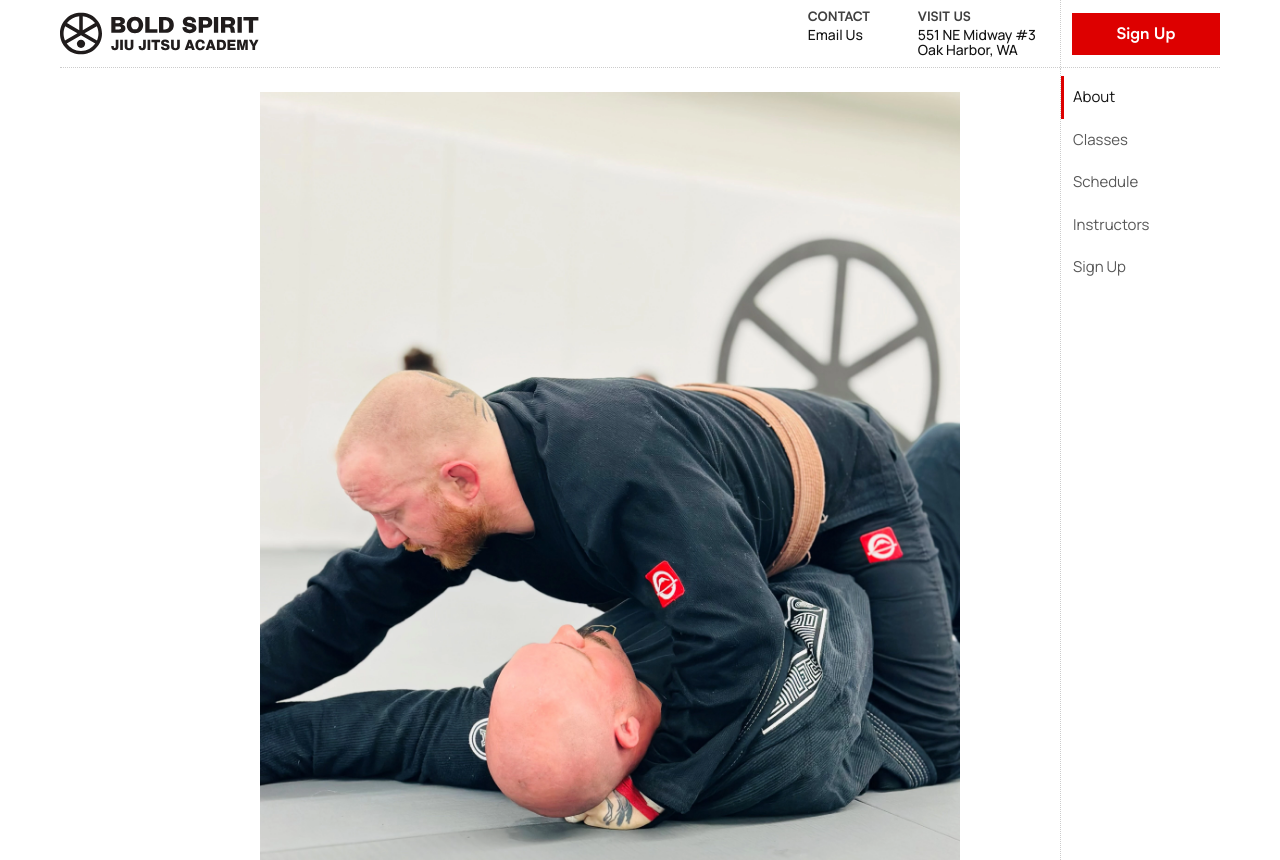
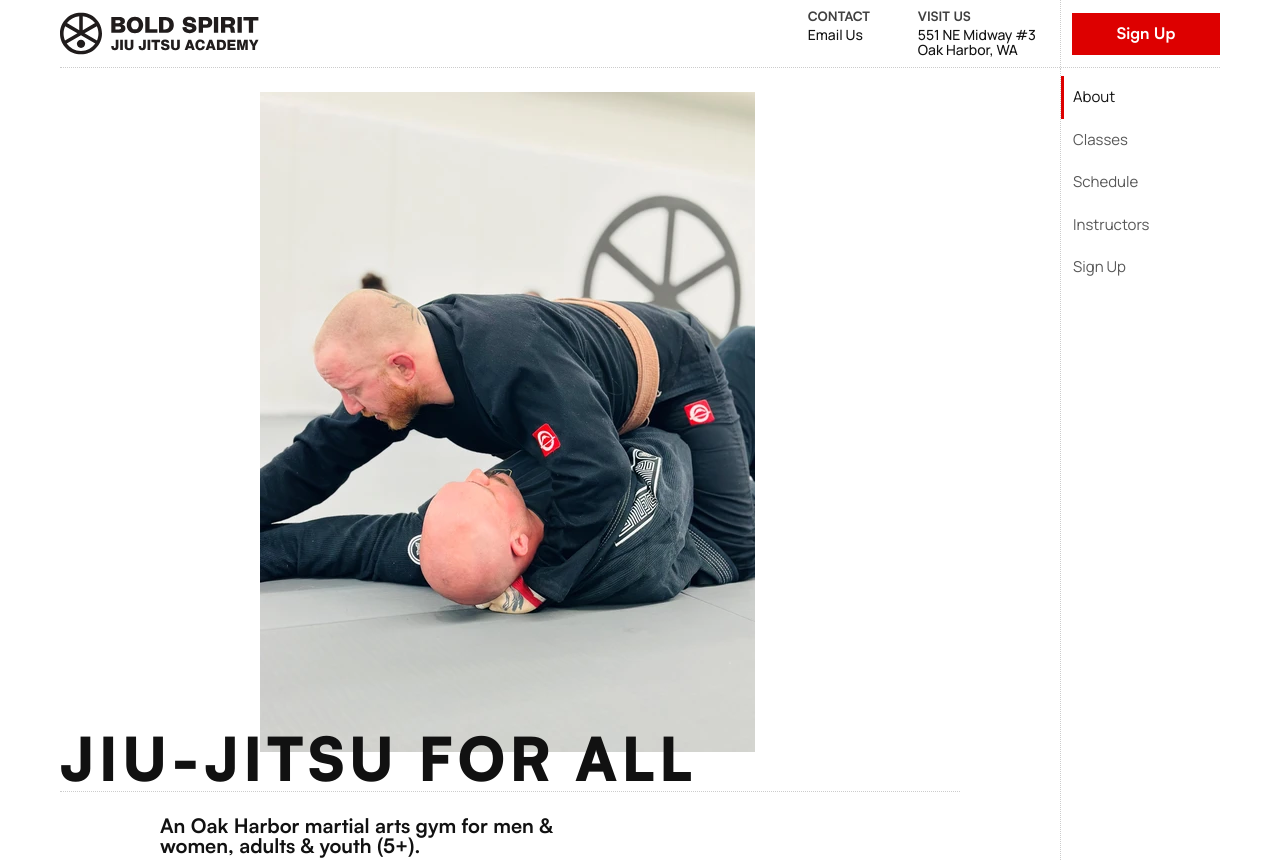
Before and after one commit to boldspiritjiujitsu/boldspiritjiujitsu.github.io, a plain HTML site: page index.html in a window 1280 px wide. Shown: the top 860 px of the page. Drawn offline with Linux system fonts and the light colour scheme.

Commit message:
Update First Photo (again)

```diff
--- a/index.html
+++ b/index.html
@@ -62,11 +62,11 @@
 			<!-- ABOVE-THE-FOLD SECTION -->
 			<section class="atf">
 				<div class="desktop-hero-image-wrapper">
-					<img src="img/Mychal_Will_Mount.webp" alt="Two grapplers doing no-gi Brazilian jiu-jitsu in a gym" class="atf__hero--desktop">
+					<img src="img/Mychal_Will_Mount (1).webp" alt="Two grapplers doing no-gi Brazilian jiu-jitsu in a gym" class="atf__hero--desktop">
 				</div>
 				<h1 class="atf__headline">Jiu-Jitsu For All</h1>
 				<p class="atf__subhead">An Oak Harbor martial arts gym for men & women, adults & youth (5+).</p>
-				<img src="img/Mychal_Will_Mount.webp" alt="Two grapplers doing no-gi Brazilian jiu-jitsu in a gym" class="atf__hero--mobile">
+				<img src="img/Mychal_Will_Mount (1).webp" alt="Two grapplers doing no-gi Brazilian jiu-jitsu in a gym" class="atf__hero--mobile">
 				<div class="cta-row header__cta-row">
 					<a href="https://boldspiritjiujitsu.gymdesk.com/signup" class="btn">Sign Up</a>
 					<a href="mailto:boldspiritjiujitsu@gmail.com" class="btn btn--secondary">Questions? Email Us</a>
```
